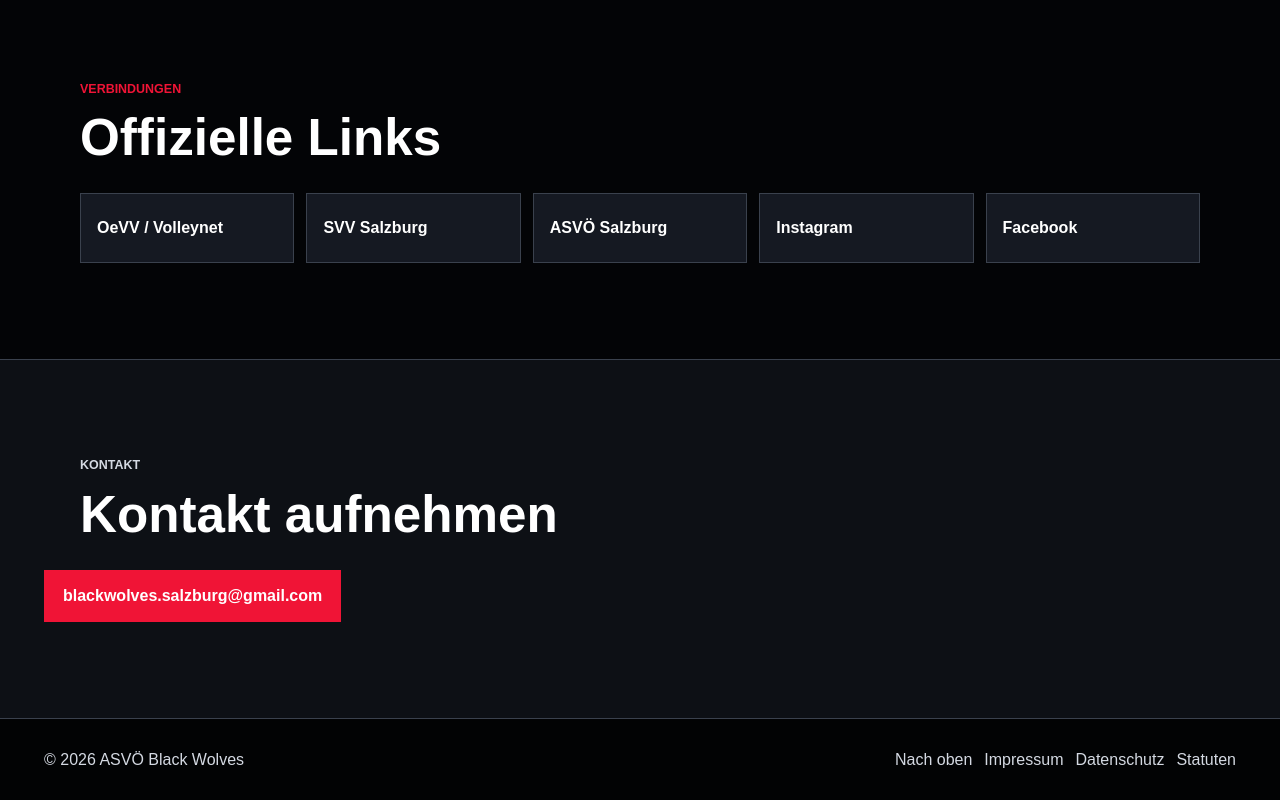
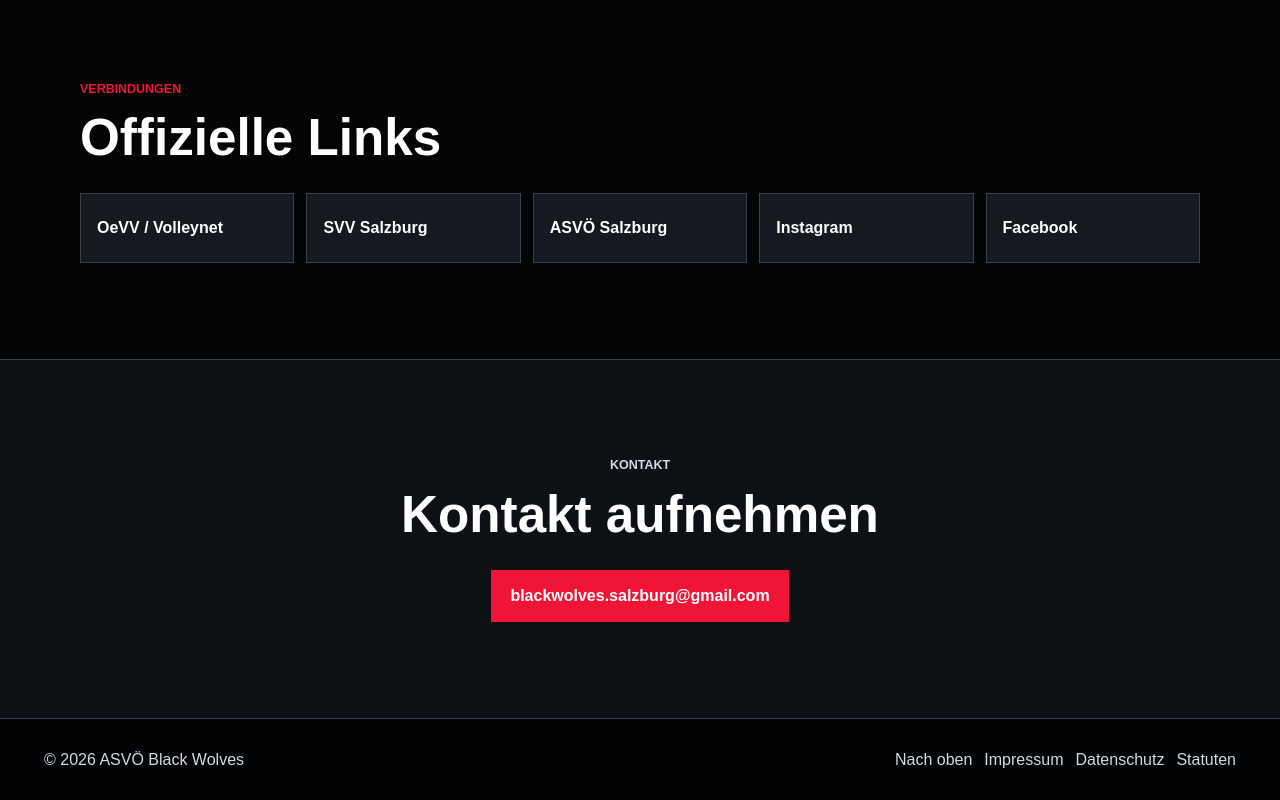
Before and after one commit to ulli-aschauer/Website, a plain HTML site: page index.html in a window 1280 px wide. Shown: the part 4602-5402 px from the top of the page. Drawn offline with Linux system fonts and the light colour scheme.

Commit message:
Center the email button in the Kontakt section

```diff
--- a/styles.css
+++ b/styles.css
@@ -283,7 +283,8 @@ th { color: var(--muted); font-size: 0.8rem; text-transform: uppercase; }
 tr.highlight td { background: rgba(240, 20, 54, 0.24); font-weight: 900; }
 .text-link { font-weight: 900; text-decoration-color: var(--red); text-decoration-thickness: 2px; text-underline-offset: 4px; }
 .link-grid { display: grid; grid-template-columns: repeat(auto-fit, minmax(160px, 1fr)); gap: 12px; }
-.contact-section .link-grid { max-width: 400px; margin-top: 20px; }
+.contact-section { text-align: center; }
+.contact-section .link-grid { max-width: 400px; margin-top: 20px; margin-inline: auto; }
 .link-grid a {
   display: flex;
   align-items: center;
```
